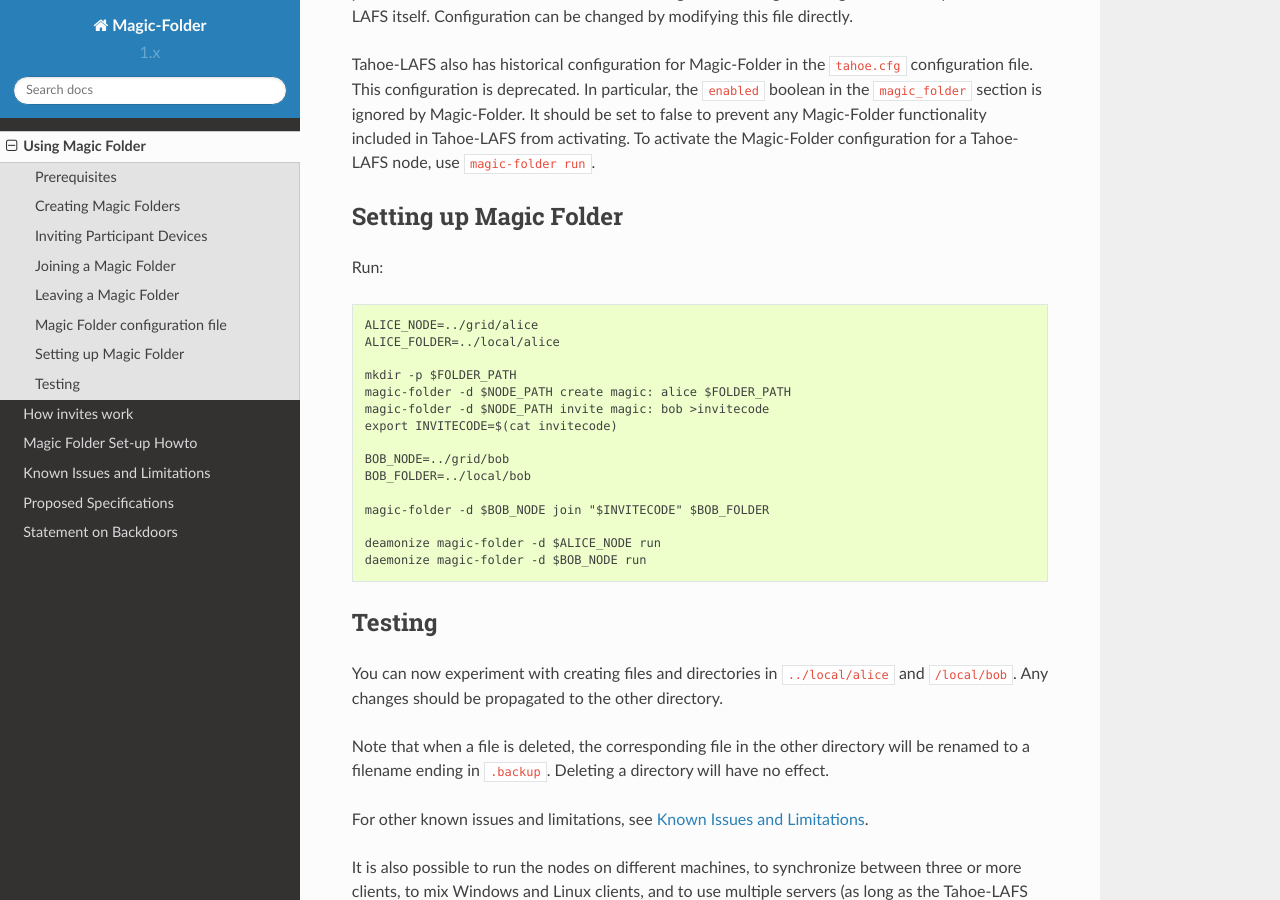
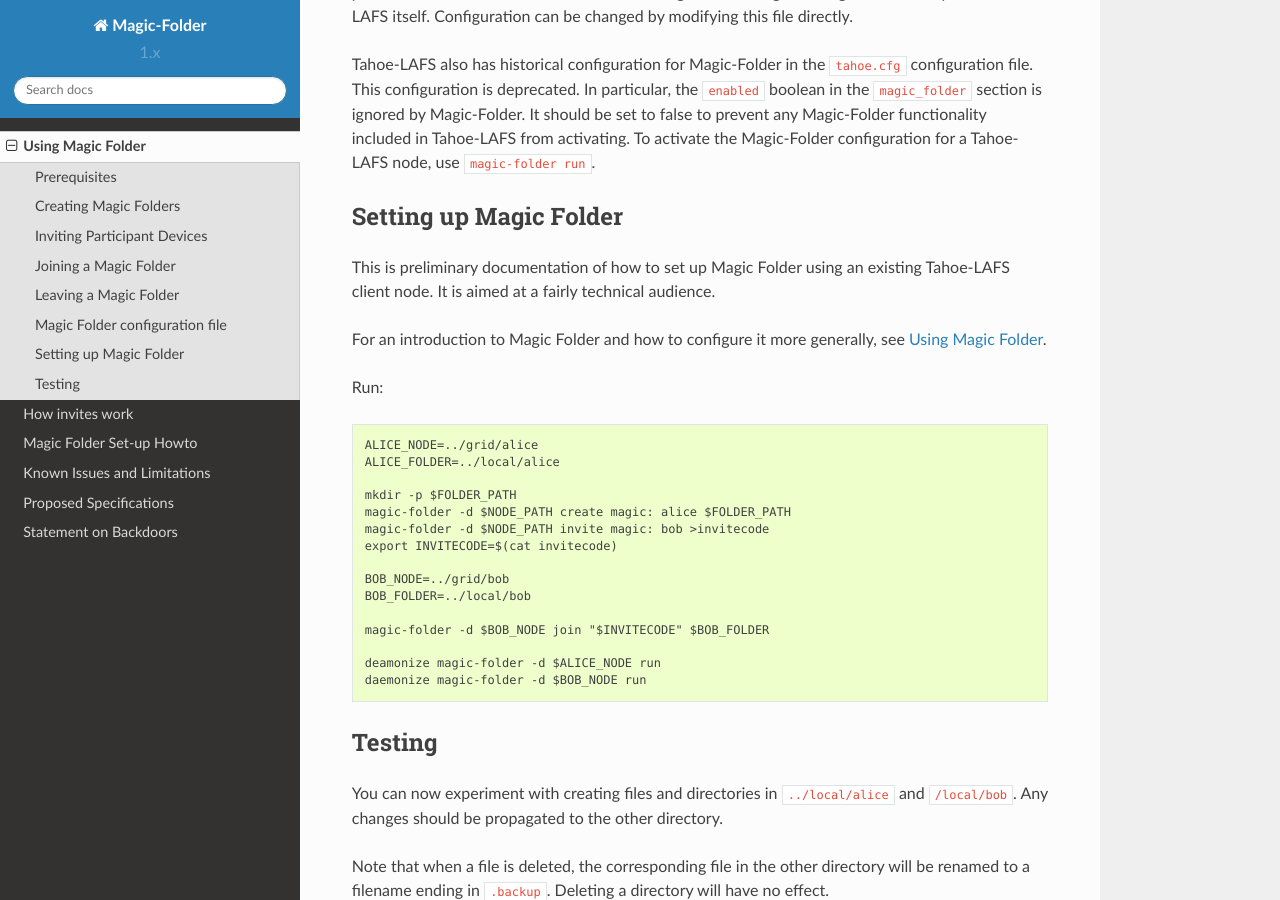
Before and after one commit to tahoe-lafs/magic-folder, a Sphinx documentation site: the page built from docs/usage.rst, in a window 1280 px wide and 900 px high, scrolled down 1604 px. Built offline with Sphinx 7.4.7 and the Read the Docs theme 2.0.0, drawn with Linux system fonts in a browser that asks for light colours.

Commit message:
Move more how-to notes to usage doc

```diff
--- a/docs/usage.rst
+++ b/docs/usage.rst
@@ -98,6 +98,14 @@
 Setting up Magic Folder
 -----------------------
 
+This is preliminary documentation of how to set up Magic Folder using
+an existing Tahoe-LAFS client node.  It is aimed at a fairly technical
+audience.
+
+For an introduction to Magic Folder and how to configure it more
+generally, see :doc:`usage`.
+
+
 Run::
 
   ALICE_NODE=../grid/alice
```
Also changed, not shown: docs/magic-folder-howto.rst (+0 -12 lines).
